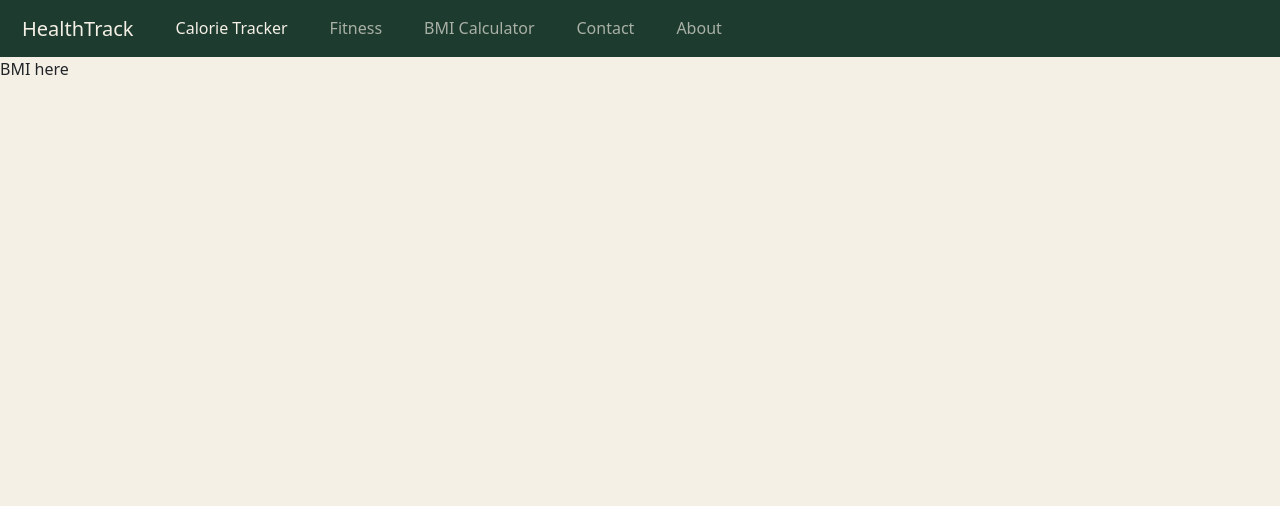
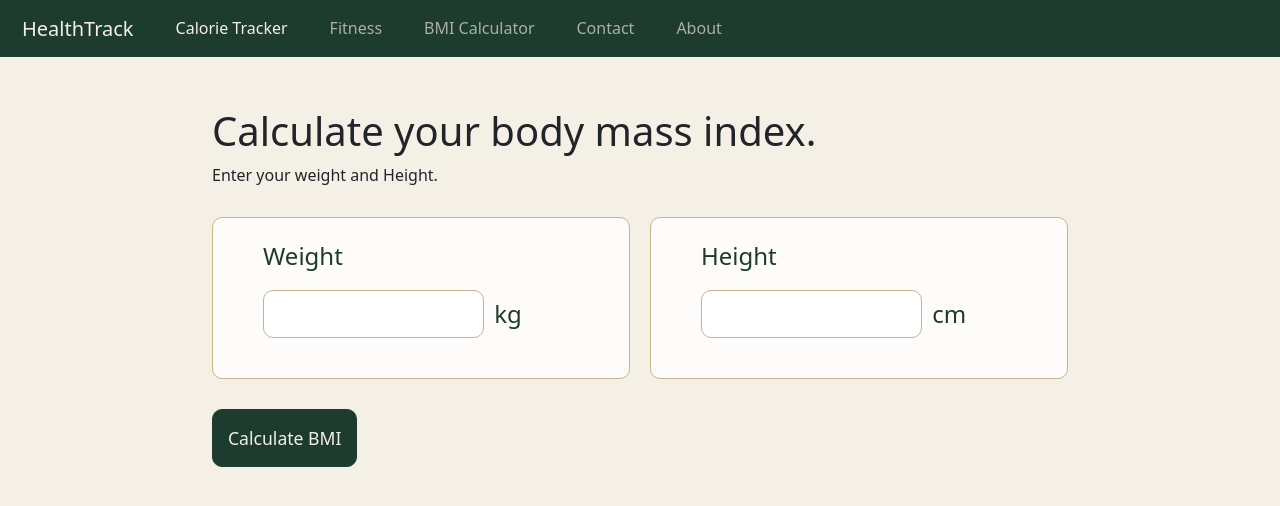
Before and after one commit to SalahhShourr/health-track, a React (Vite) app: page /bmi in a window 1280 px wide. Shown: the top 506 px of the page. Built offline with nearby package versions, Linux system fonts and the light colour scheme.

Commit message:
BMI calculator

```diff
--- a/src/pages/BMI.jsx
+++ b/src/pages/BMI.jsx
@@ -1,8 +1,63 @@
+import { useState } from "react";
+
 function BMI() {
+    const [weight, setWeight] = useState("")
+    const [height, setHeight] = useState("")
+    const [result, setResult] = useState("")
+    const [category, setCategory] = useState("")
+
+    function calculate(e) {
+        e.preventDefault();
+
+        if (weight <= 0 || height <= 0) {
+            return;
+        }
+
+        const meters = Number(height) / 100;
+        const bmi = Number(weight) / (meters * meters);
+        setResult(bmi.toFixed(1));
+
+        if (bmi < 18.5){
+            setCategory("Underweight")
+        }
+        else if (bmi < 25){
+            setCategory("Normal")
+        }
+        else if (bmi < 30){
+            setCategory("Overweight")
+        }
+        else{
+            setCategory("Obese")
+        }
+    }
 	return (
-        <div>
-            <p>BMI here</p>
+       <form className="calorieInit" onSubmit={(e) => calculate(e)}>
+        <h1>Calculate your body mass index.</h1>
+        <p>Enter your weight and Height.</p>
+        <div className="calorieTrackerInitCards">
+            <div className="calorieTrackerInitCard">
+                <p>Weight</p>
+                <div className="calorieInitInputField">
+                    <input type="number" value ={weight} onChange = {(e) => setWeight(e.target.value)}/>
+                    <p>kg</p>
+                </div>
+            </div>
+            <div className="calorieTrackerInitCard">
+                <p>Height</p>
+                <div className="calorieInitInputField">
+                    <input type="number" value ={height} onChange = {(e) => setHeight(e.target.value)}/>
+                    <p>cm</p>
+                </div>
+            </div>
         </div>
+        <button type="submit">Calculate BMI</button>
+        {result !== "" && (
+            <div className="calorieTrackerInitCard">
+                <p>Your BMI: {result}</p>
+                <p>{category}</p>
+            </div>
+        )}
+    </form>
     );
 }
 
```
